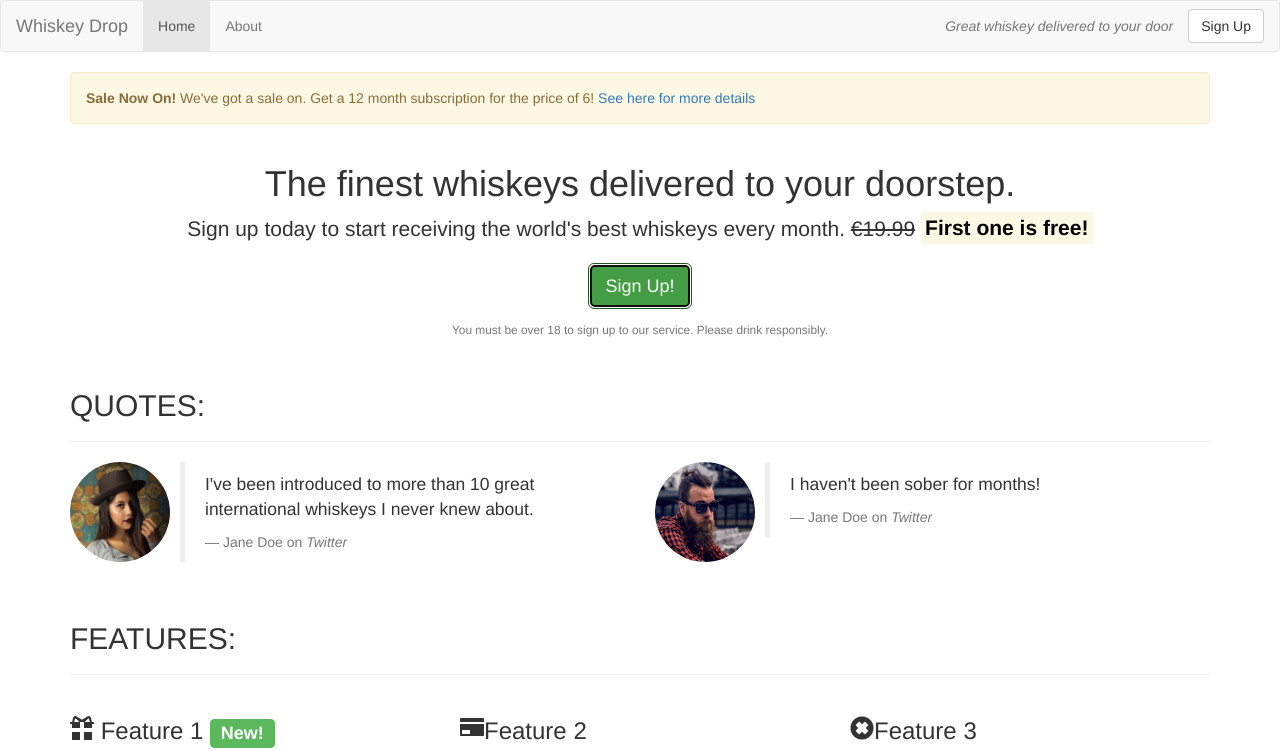
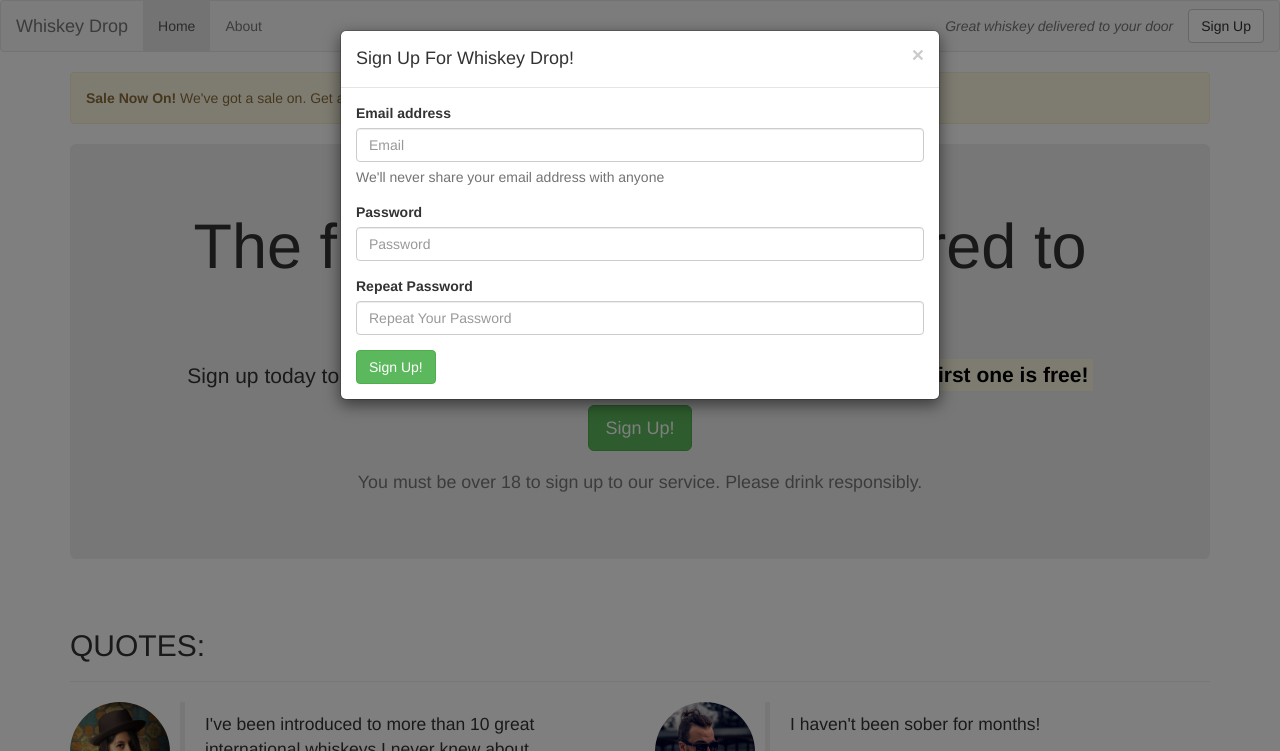
Before and after one commit to 99ron/BootStrap-Practice, a plain HTML site: page index.html in a window 1280 px wide. Both pictures are taken after a click on the button "Sign Up!". Shown: the top 751 px of the page. Drawn offline with nearby package versions, Linux system fonts and the light colour scheme.

Commit message:
Javascript added for Sign Up

```diff
--- a/index.html
+++ b/index.html
@@ -1,3 +1,4 @@
+
 <!DOCTYPE html>
 <html lang="en-us">
 
@@ -9,7 +10,7 @@
 </head>
 
 <body>
-    <!---Nav--->
+    <!--Nav-->
     <nav class="navbar navbar-default">
         <div class="container-fluid">
             <!--Logo-->
@@ -19,15 +20,16 @@
                 </a>
             </div>
 
+            <!--Navbar-->
             <ul class="nav navbar-nav">
-                <li class="active"><a href="/"> Home</a></li>
+                <li class="active"><a href="/">Home</a></li>
                 <li><a href="">About</a></li>
                 <li class="visible-xs"><a href="">Sign In</a></li>
             </ul>
 
-            <!--Messages-->
+            <!--Message-->
             <div class="navbar-header navbar-right hidden-xs">
-                <a href="/login" class="btn btn-default navbar-btn">Sign Up</a>
+                <a href="/login" class='btn btn-default navbar-btn'>Sign Up</a>
                 <p class="navbar-text"><i>Great whiskey delivered to your door</i></p>
             </div>
         </div>
@@ -43,17 +45,16 @@
         </div>
         <!-- Callout -->
         <div class="row">
-            <div class="col-xs-12 ">
-                <section class="callout jumpotron text-center">
+            <div class="col-xs-12">
+                <section class="callout jumbotron text-center">
                     <h1>The finest whiskeys delivered to your doorstep.</h1>
-                    <p class="lead">Sign up today to start receiving the world's best whiskeys every month. <s class=hidden-xs>€19.99</s> <span class=visible-xs><br></span><strong><mark>First one is free!</mark></strong></p>
-                    <p><button class="btn btn-lg btn-success">Sign Up!</button></p>
+                    <p class="lead">Sign up today to start receiving the world's best whiskeys every month. <s class="hidden-xs">€19.99</s> <span class="visible-xs"><br></span> <strong><mark>First one is free!</mark></strong></p>
+                    <p><button class="btn btn-lg btn-success" data-toggle='modal' data-target='#signUpModal'>Sign Up!</button></p>
                     <p class="text-muted"><small>You must be over 18 to sign up to our service. Please drink responsibly.</small></p>
                 </section>
             </div>
         </div>
         <!-- /.callout -->
-
 
         <!-- Quotes -->
         <section class="quotes">
@@ -68,7 +69,7 @@
                 <div class="col-xs-12 col-md-6">
                     <div class="media">
                         <div class="media-left hidden-xs">
-                            <img src="images\girl-image.png" class="img-circle media-object" height=100 width=100>
+                            <img src="images/girl-image.png" class="img-circle media-object" height=100 width=100>
                         </div>
                         <div class="media-body">
                             <blockquote class="quote">
@@ -81,9 +82,8 @@
                 <div class="col-xs-12 col-md-6">
                     <div class="media">
                         <div class="media-left hidden-xs">
-                            <img src="images\guy-image.png" class="img-circle media-object" height=100 width=100>
+                            <img src="images/guy-image.png" class="img-circle media-object" height=100 width=100>
                         </div>
-
                         <div class="media-body">
                             <blockquote class="quote">
                                 <p>I haven't been sober for months!</p>
@@ -93,10 +93,8 @@
                     </div>
                 </div>
             </div>
-            </div>
         </section>
         <!-- /.quotes -->
-
 
         <!-- Features -->
         <section class="features">
@@ -111,21 +109,21 @@
                 <div class="col-xs-12 col-md-6 col-lg-4">
                     <div class="feature">
                         <h3><span class="glyphicon glyphicon-gift hidden-xs"></span> Feature 1 <span class="label label-success">New!</span></h3>
-                        <p>Lorem ipsum color sit amet, consectetur adipiscing elit, sed do eiusmod tempor incididunt ut labore et colore magna aliqua. Ut enim ad minim veniam, quis nostrud exercitation ullamco laboris nisi ut aliquip ex ea commodo consequat.</p>
+                        <p>Lorem ipsum dolor sit amet, consectetur adipiscing elit, sed do eiusmod tempor incididunt ut labore et dolore magna aliqua. Ut enim ad minim veniam, quis nostrud exercitation ullamco laboris nisi ut aliquip ex ea commodo consequat.</p>
                         <p><a class="btn btn-sm btn-default" href="">Read More</a></p>
                     </div>
                 </div>
                 <div class="col-xs-12 col-md-6 col-lg-4">
                     <div class="feature">
-                        <h3><span class="glyphicon glyphicon-credit-card hidden-xs"></span>Feature 2</h3>
-                        <p>Lorem ipsum color sit amet, consectetur adipiscing elit, sed do eiusmod tempor incididunt ut labore et colore magna aliqua. Ut enim ad minim veniam, quis nostrud exercitation ullamco laboris nisi ut aliquip ex ea commodo consequat.</p>
+                        <h3><span class="glyphicon glyphicon-credit-card hidden-xs"></span> Feature 2</h3>
+                        <p>Lorem ipsum dolor sit amet, consectetur adipiscing elit, sed do eiusmod tempor incididunt ut labore et dolore magna aliqua. Ut enim ad minim veniam, quis nostrud exercitation ullamco laboris nisi ut aliquip ex ea commodo consequat.</p>
                         <p><a class="btn btn-sm btn-default" href="">Read More</a></p>
                     </div>
                 </div>
                 <div class="col-xs-12 hidden-md col-lg-4">
                     <div class="feature">
-                        <h3><span class="glyphicon glyphicon-remove-sign hidden-xs"></span>Feature 3</h3>
-                        <p>Lorem ipsum color sit amet, consectetur adipiscing elit, sed do eiusmod tempor incididunt ut labore et colore magna aliqua. Ut enim ad minim veniam, quis nostrud exercitation ullamco laboris nisi ut aliquip ex ea commodo consequat.</p>
+                        <h3><span class="glyphicon glyphicon-remove-sign hidden-xs"></span> Feature 3</h3>
+                        <p>Lorem ipsum dolor sit amet, consectetur adipiscing elit, sed do eiusmod tempor incididunt ut labore et dolore magna aliqua. Ut enim ad minim veniam, quis nostrud exercitation ullamco laboris nisi ut aliquip ex ea commodo consequat.</p>
                         <p><a class="btn btn-sm btn-default" href="">Read More</a></p>
                     </div>
                 </div>
@@ -133,6 +131,39 @@
         </section>
         <!-- /.features -->
     </article>
+
+    <!-- Modal -->
+    <div class="modal fade" id="signUpModal" tabindex="-1" role="dialog" aria-labelledby="myModalLabel">
+        <div class="modal-dialog" role="document">
+            <div class="modal-content">
+                <div class="modal-header">
+                    <button type="button" class="close" data-dismiss="modal" aria-label="Close"><span aria-hidden="true">&times;</span></button>
+                    <h4 class="modal-title" id="myModalLabel">Sign Up For Whiskey Drop!</h4>
+                </div>
+                <div class="modal-body">
+                    <form>
+                        <div class="form-group">
+                            <label for="email">Email address</label>
+                            <input type="email" class="form-control" id="email" placeholder="Email">
+                            <p class="help-block">We'll never share your email address with anyone</p>
+                        </div>
+                        <div class="form-group">
+                            <label for="password">Password</label>
+                            <input type="password" class="form-control" id="password" placeholder="Password">
+                        </div>
+                        <div class="form-group">
+                            <label for="passwordRepeat">Repeat Password</label>
+                            <input type="password" class="form-control" id="passwordRepeat" placeholder="Repeat Your Password">
+                        </div>
+                        <button type="submit" class="btn btn-success">Sign Up!</button>
+                    </form>
+                </div>
+            </div>
+        </div>
+    </div>
+
+    <script src="https://code.jquery.com/jquery-3.2.1.min.js" integrity="sha256-hwg4gsxgFZhOsEEamdOYGBf13FyQuiTwlAQgxVSNgt4=" crossorigin="anonymous"></script>
+    <script src="https://maxcdn.bootstrapcdn.com/bootstrap/3.3.7/js/bootstrap.min.js" integrity="sha384-Tc5IQib027qvyjSMfHjOMaLkfuWVxZxUPnCJA7l2mCWNIpG9mGCD8wGNIcPD7Txa" crossorigin="anonymous"></script>
 </body>
 
 </html>
```
